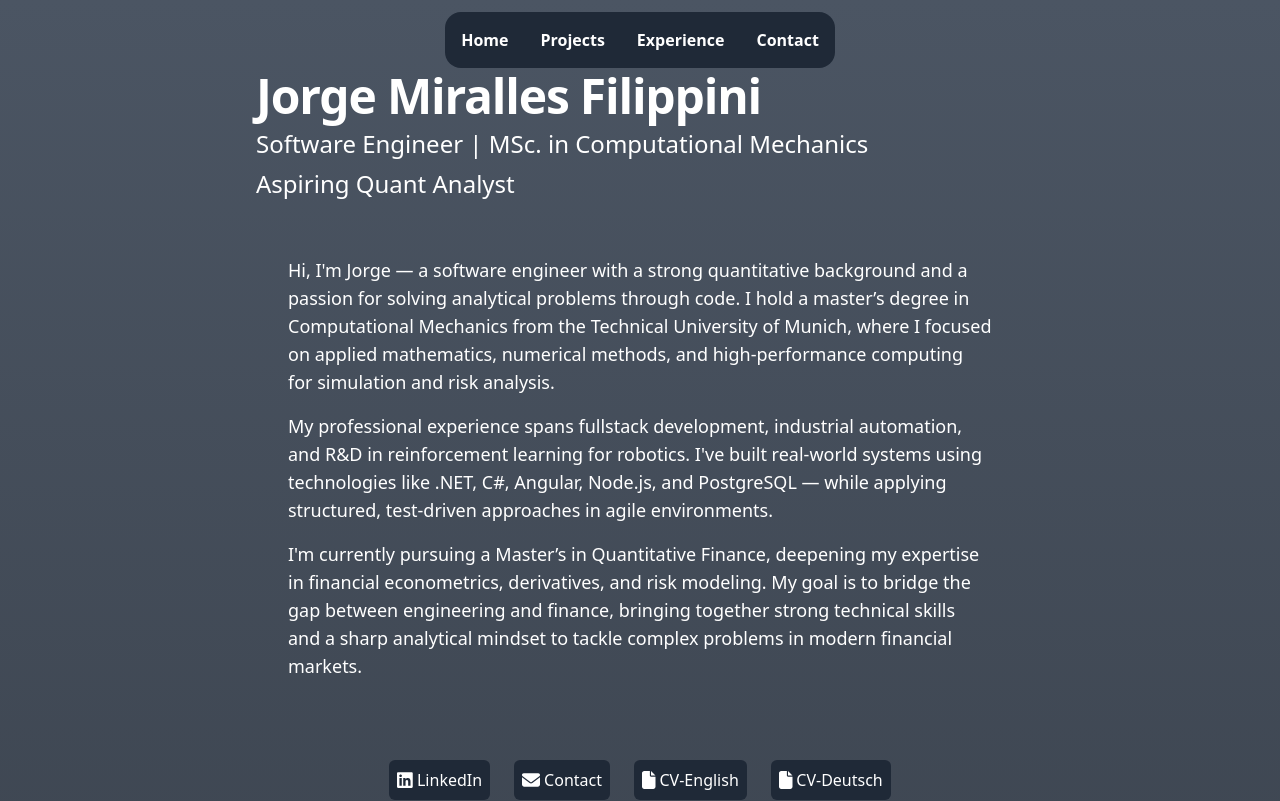
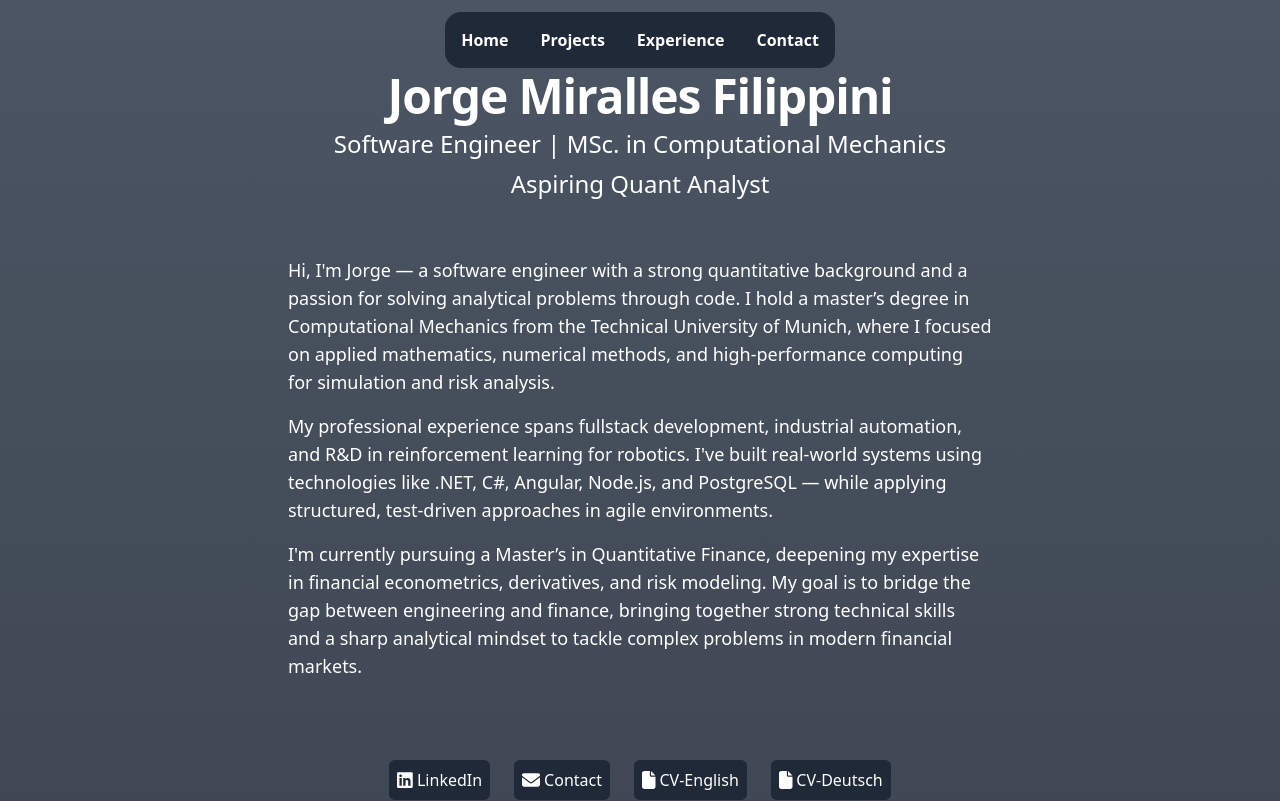
Before and after one commit to MirallesFJ/MyPortfolio, a React (Vite) app: page / in a window 1280 px wide. Shown: the top 801 px of the page. Built offline with nearby package versions, Linux system fonts and the light colour scheme.

Commit message:
center name and titles.

```diff
--- a/src/components/Header.jsx
+++ b/src/components/Header.jsx
@@ -4,7 +4,7 @@
   return (
     <header className="mt-10 px-4 sm:px-6 lg:px-8">
       {/* Profile Section */}
-      <div className="flex flex-col sm:flex-row items-center">
+      <div className="flex flex-col sm:flex-row items-center justify-center text-center">
         {/* Profile Photo */}
         {/* <img
           src="/my-photo.png"
@@ -13,7 +13,7 @@
         /> */}
 
         {/* Heading and Subtitle */}
-        <div className="text-center sm:text-left">
+        <div className="flex flex-col items-center justify-center text-center h-full">
           <h1 className="text-4xl sm:text-5xl font-bold tracking-tight">
             Jorge Miralles Filippini
           </h1>
```
